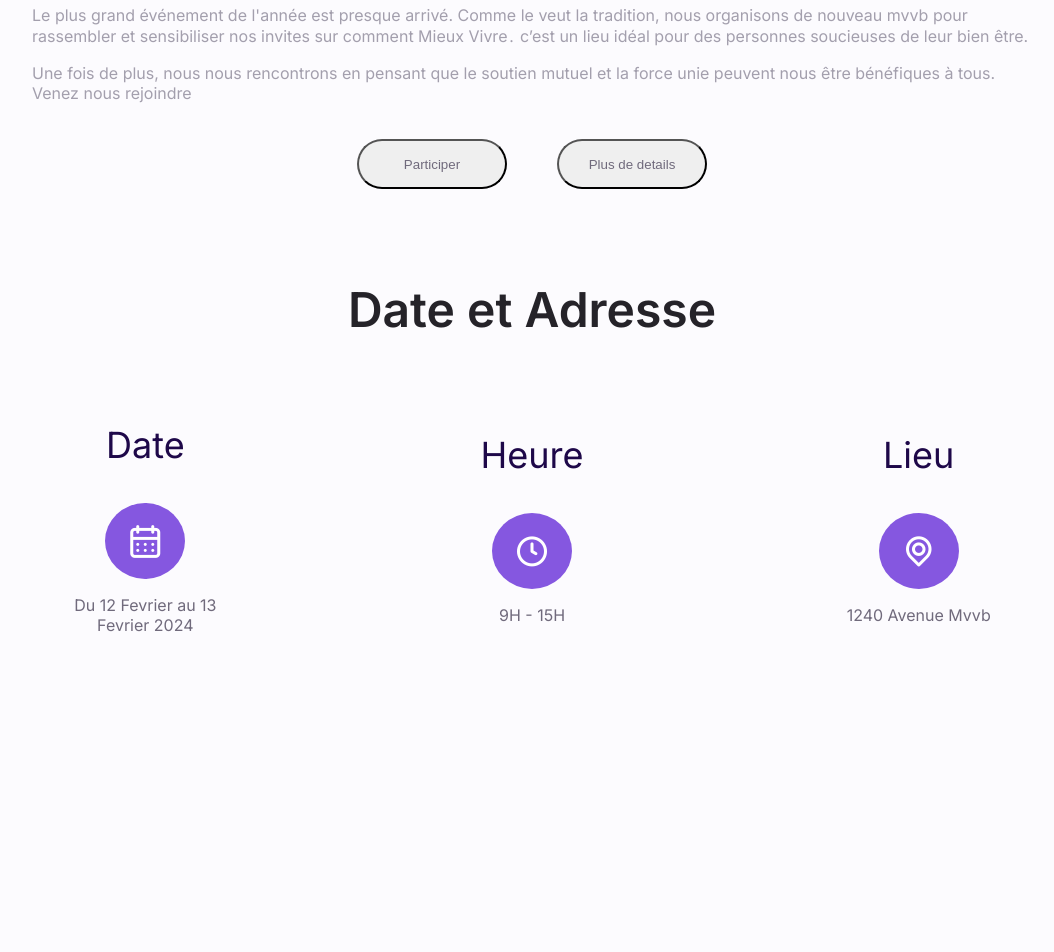
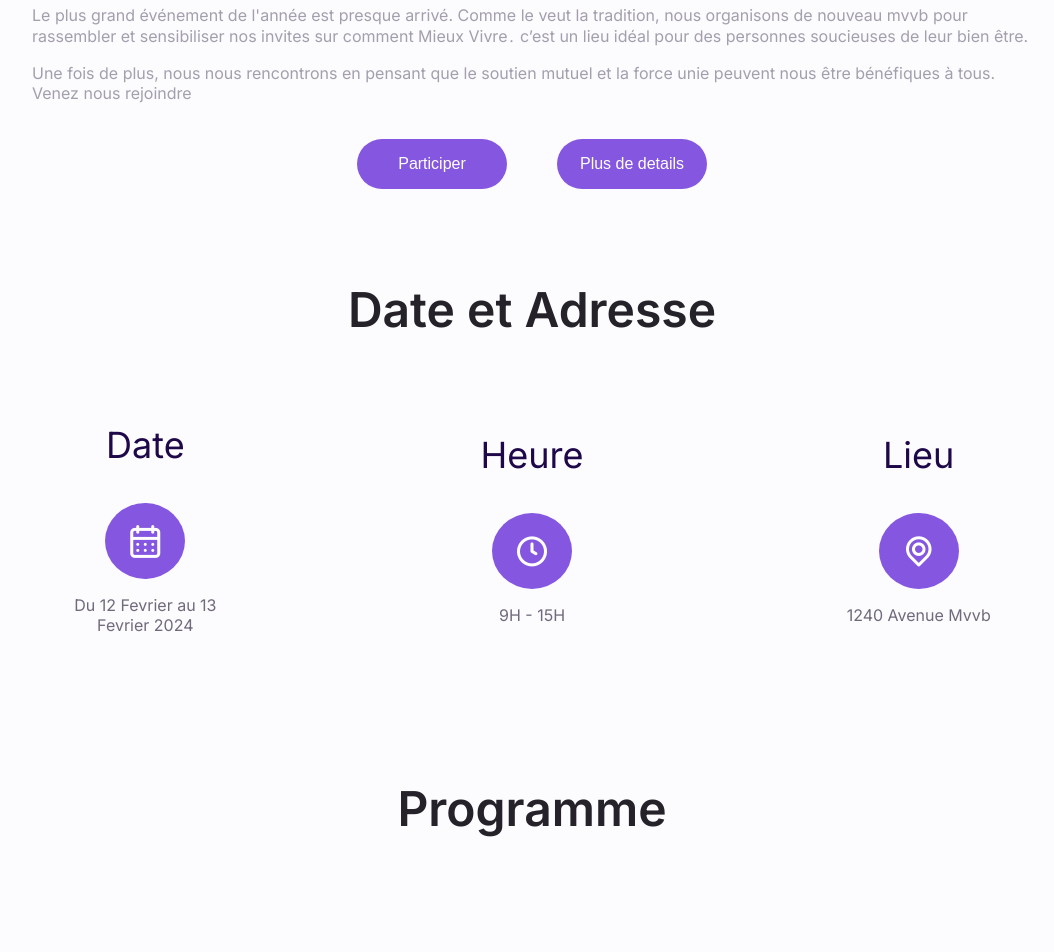
Before and after one commit to SedricOuambo/mvvb-app, a Next.js app: page / in a window 1280 px wide. Shown: the part 1020-1972 px from the top of the page, without its empty margins (108-1162 px from the left). Built offline with nearby package versions, Linux system fonts and the light colour scheme.

Commit message:
Ajustements finaux pour la semaine2

```diff
--- a/app/layout.jsx
+++ b/app/layout.jsx
@@ -1,10 +1,7 @@
-
 import Header from '@/components/Header'
 import Footer from '@/components/Footer'
 import { Inter } from 'next/font/google'
-//import 'normalize.css/normalize.css'
 import '@/styles/globals.css'
-
 import styles from './layout.module.css'
 
 const inter = Inter({ subsets: ['latin'] })
@@ -24,5 +21,4 @@ export default function RootLayout({ children }) {
         <Footer/>
         </body>
     </html>
-
 }
--- a/components/Inscription.jsx
+++ b/components/Inscription.jsx
@@ -3,8 +3,7 @@ export default function Inscription() {
     return <section className={styles.section}>
         <h1 className='title'> Inscription</h1>
          <div className={styles.form + ' ' + styles.inscription__container + ' ' + 'container'}>
-            <h2>Veillez vous inscrire</h2>
-
+            <h2>Veuillez vous inscrire</h2>
 
             <form className={styles.form}>
                 <div className={styles.form + ' ' + styles.inscription__inputs}>
--- a/components/Presentation.module.css
+++ b/components/Presentation.module.css
@@ -22,13 +22,16 @@
 .buttons button {
     width: 150px;
     height: 50px;
+    border: none;
     border-radius: 50px;
     margin: 20px;
-    color: var(--text-color);
+    color: #fff;
     cursor: pointer;
+    background-color: var(--first-color-second);
+    font-weight: var(--font-medium);
+    font-size: var(--normal-font-size);
 }
 
 .buttons button:hover {
-    background-color:var(--hue-color) ;
-    border-color:var(--hue-color) ;
+    background-color: var(--first-color-alt);
 }
--- a/components/Programme.module.css
+++ b/components/Programme.module.css
@@ -1,3 +1,3 @@
 .section {
-    height: 600px;
+
 }
--- a/components/Sponsors.module.css
+++ b/components/Sponsors.module.css
@@ -1,3 +1,3 @@
 .section {
-    height: 600px;
+
 }
--- a/styles/globals.css
+++ b/styles/globals.css
@@ -91,10 +91,6 @@ h1, h2, h3, h4{
   margin: 0 0;
 }
 
-ul{
-  list-style: none;
-}
-
 a{
   text-decoration: none;
 }
```
